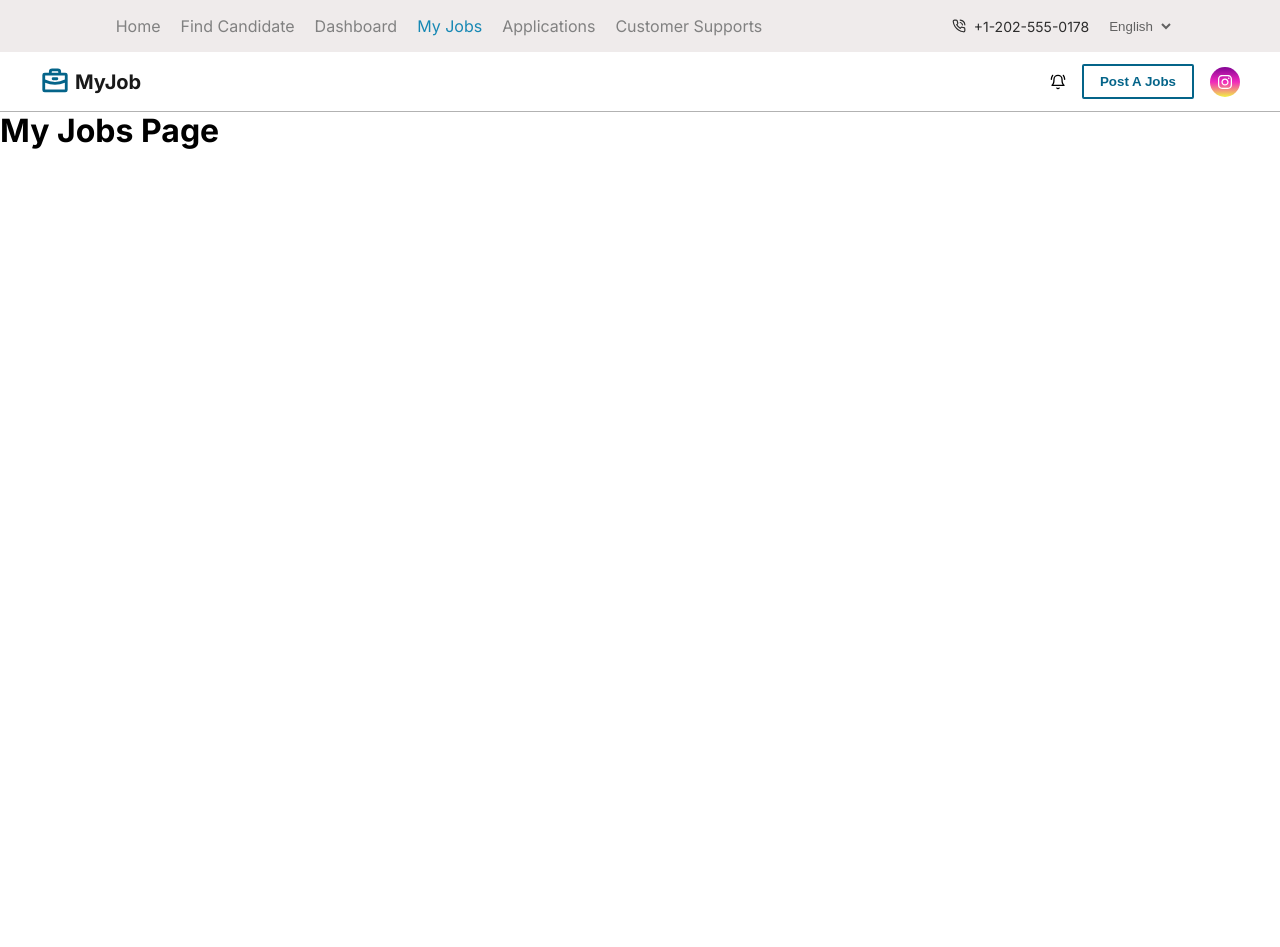
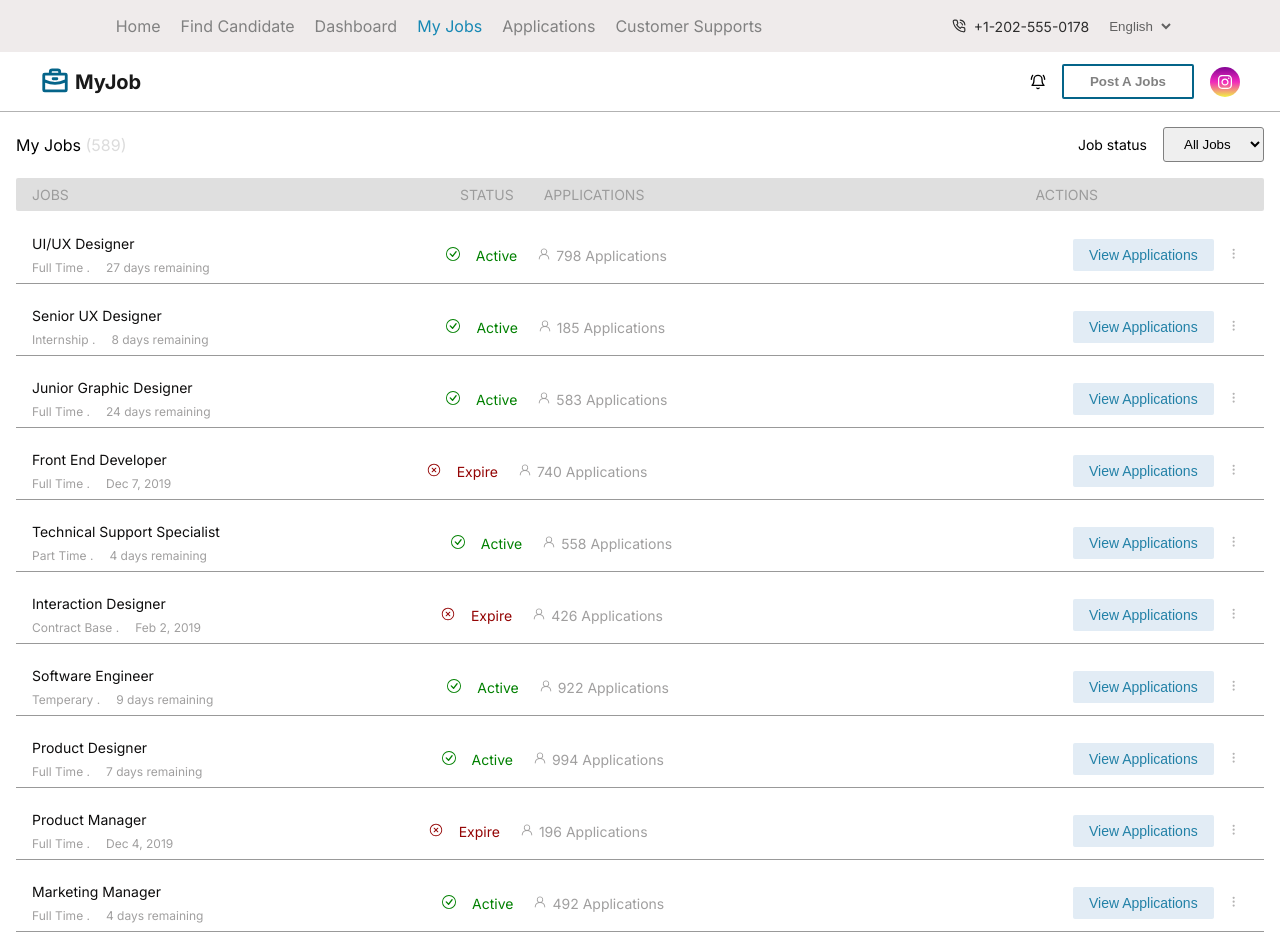
Before and after one commit to NarahariVasantham1567/job-portal, a React app: page /my-jobs in a window 1280 px wide. Before the commit the page ends 800 px from the top, so only its background shows below. Built offline with nearby package versions, Linux system fonts and the light colour scheme; the HTML template or start-up script is replaced by a standard one.

Commit message:
Feat: My jobs page functionality added

```diff
--- a/src/components/Header/Header.jsx
+++ b/src/components/Header/Header.jsx
@@ -3,6 +3,7 @@ import './Header.css';
 import { PiBriefcaseBold } from 'react-icons/pi';
 import { LuBellRing } from 'react-icons/lu';
 import { FaInstagram } from 'react-icons/fa6';
+import { Link } from 'react-router-dom';
 
 export default function Header() {
   return (
@@ -14,7 +15,9 @@ export default function Header() {
         </div>
         <div className='notification-container'>
           <LuBellRing />
-          <button className='post-btn'>Post A Jobs</button>
+          <button className='post-btn'>
+            <Link to='/dashboard/post-job'>Post A Jobs</Link>
+          </button>
           <div className='insta'>
             <FaInstagram className='insta-icon' />
           </div>
--- /dev/null
+++ b/src/components/JobCard/JobCard.css
@@ -0,0 +1,121 @@
+.job-card-container {
+  padding: 8px 16px;
+  width: 100%;
+  display: flex;
+  justify-content: space-between;
+  align-items: center;
+  box-shadow: 0px 1px 0px 0px rgba(0, 0, 0, 0.4);
+  position: relative;
+  /* z-index: 1; */
+}
+
+.role-container {
+  display: flex;
+  flex-direction: column;
+  gap: 8px;
+}
+
+.role {
+  font-size: 14px;
+  font-weight: 400;
+  color: #0e0d0d;
+}
+
+.type-container {
+  display: flex;
+  align-items: center;
+  gap: 16px;
+}
+
+.type-container span {
+  font-size: 12px;
+  color: #a09f9f;
+}
+
+.status-application-container {
+  display: flex;
+  align-items: center;
+  gap: 20px;
+  margin-left: -170px;
+}
+
+.status-container {
+  display: flex;
+  align-items: center;
+  font-size: 14px;
+}
+
+.active-status {
+  color: green;
+}
+
+.inactive-status {
+  color: #940505;
+}
+
+.application-container {
+  display: flex;
+  align-items: center;
+  gap: 5px;
+  font-size: 14px;
+  color: #a09f9f;
+}
+
+.actions-container {
+  display: flex;
+  align-items: center;
+  gap: 5px;
+}
+
+.view-btn {
+  padding: 8px 16px;
+  border: none;
+  border-radius: 2px;
+  color: #2281a7;
+  font-size: 14px;
+  font-weight: 500;
+  background-color: #e2ecf5;
+  cursor: pointer;
+}
+
+.burger-btn {
+  padding: 8px;
+  background-color: transparent;
+  border: none;
+  cursor: pointer;
+  color: #b4b3b3;
+  border-radius: 3px;
+}
+
+.show-content {
+  position: absolute;
+  padding: 8px;
+  border-radius: 4px;
+  display: flex;
+  flex-direction: column;
+  gap: 12px;
+  width: 15%;
+  top: 55px;
+  right: 10px;
+  background-color: #fff;
+  box-shadow: 0px 1px 0px 1px rgba(0, 0, 0, 0.3);
+  display: none;
+}
+
+.display-content {
+  display: block;
+  z-index: 10;
+}
+
+.icon-container {
+  display: flex;
+  align-items: center;
+  gap: 5px;
+  color: #b4b3b3;
+  margin: 10px 0;
+}
+
+.icon-container span {
+  font-size: 12px;
+  font-weight: 500;
+}
--- /dev/null
+++ b/src/components/JobCard/JobCard.jsx
@@ -0,0 +1,79 @@
+import './JobCard.css';
+
+import { RxCrossCircled } from 'react-icons/rx';
+import { BsCheckCircle } from 'react-icons/bs';
+import { GoPerson } from 'react-icons/go';
+import { HiOutlineDotsVertical } from 'react-icons/hi';
+import { GoPlusCircle } from 'react-icons/go';
+import { LuEye } from 'react-icons/lu';
+
+import { useState } from 'react';
+
+const JobCard = ({ role, status, type, noticePeriod, applications }) => {
+  const [openBtn, setOpenBtn] = useState(false);
+
+  return (
+    <div className='job-card-container'>
+      <div className='role-container'>
+        <p className='role'>{role}</p>
+        <div className='type-container'>
+          <span>{type} .</span> <span>{noticePeriod}</span>
+        </div>
+      </div>
+      <div className='status-application-container'>
+        <div
+          className={
+            status === 'Active'
+              ? 'status-container active-status'
+              : 'status-container inactive-status'
+          }
+        >
+          <span>
+            {status === 'Active' ? <BsCheckCircle /> : <RxCrossCircled />}
+          </span>{' '}
+          <span>{status}</span>
+        </div>
+        <div className='application-container'>
+          <span>
+            <GoPerson />
+          </span>{' '}
+          <span>{applications} Applications</span>
+        </div>
+      </div>
+      <div className='actions-container'>
+        <button className='view-btn'>View Applications</button>
+        <button className='burger-btn' onClick={() => setOpenBtn(!openBtn)}>
+          <HiOutlineDotsVertical />
+        </button>
+      </div>
+      {openBtn && (
+        <div
+          className={
+            openBtn === true ? 'show-content display-content' : 'show-content'
+          }
+        >
+          <div className='icon-container'>
+            <span>
+              <GoPlusCircle />
+            </span>{' '}
+            <span>Promote Job</span>
+          </div>
+          <div className='icon-container'>
+            <span>
+              <LuEye />
+            </span>{' '}
+            <span>View Detail</span>
+          </div>
+          <div className='icon-container'>
+            <span>
+              <RxCrossCircled />
+            </span>{' '}
+            <span>Make it Expire</span>
+          </div>
+        </div>
+      )}
+    </div>
+  );
+};
+
+export default JobCard;
--- /dev/null
+++ b/src/pages/MyJobs.css
@@ -0,0 +1,63 @@
+.myjobs-container {
+  padding: 16px;
+  width: 100%;
+  display: flex;
+  flex-direction: column;
+  gap: 16px;
+}
+
+.container {
+  display: flex;
+  justify-content: space-between;
+  align-items: center;
+}
+
+.jobs-heading {
+  font-weight: 400;
+  font-size: 16px;
+}
+
+.jobs-heading span {
+  color: gainsboro;
+}
+
+.status-container {
+  display: flex;
+  align-items: center;
+  gap: 16px;
+}
+
+.job-status {
+  font-size: 14px;
+}
+
+.select-option {
+  padding: 8px 16px;
+  border: 1px solid grey;
+  border-radius: 3px;
+}
+
+.jobs-container {
+  width: 100%;
+  background-color: #dfdfdf;
+  padding: 8px 16px;
+  border-radius: 2px;
+  display: flex;
+  justify-content: space-between;
+  align-items: center;
+}
+
+.jobs-container span {
+  font-size: 14px;
+  color: #9c9c9c;
+}
+
+.jobs-container > div {
+  display: flex;
+  align-items: center;
+  gap: 30px;
+}
+
+.last-child {
+  margin-right: 150px;
+}
--- a/src/pages/MyJobs.jsx
+++ b/src/pages/MyJobs.jsx
@@ -1,7 +1,114 @@
+import JobCard from '../components/JobCard/JobCard';
+import './MyJobs.css';
+
+const data = [
+  {
+    id: 1,
+    role: 'UI/UX Designer',
+    status: 'Active',
+    type: 'Full Time',
+    noticePeriod: '27 days remaining',
+    applications: 798,
+  },
+  {
+    id: 2,
+    role: 'Senior UX Designer',
+    status: 'Active',
+    type: 'Internship',
+    noticePeriod: '8 days remaining',
+    applications: 185,
+  },
+  {
+    id: 3,
+    role: 'Junior Graphic Designer',
+    status: 'Active',
+    type: 'Full Time',
+    noticePeriod: '24 days remaining',
+    applications: 583,
+  },
+  {
+    id: 4,
+    role: 'Front End Developer',
+    status: 'Expire',
+    type: 'Full Time',
+    noticePeriod: 'Dec 7, 2019',
+    applications: 740,
+  },
+  {
+    id: 5,
+    role: 'Technical Support Specialist',
+    status: 'Active',
+    type: 'Part Time',
+    noticePeriod: '4 days remaining',
+    applications: 558,
+  },
+  {
+    id: 6,
+    role: 'Interaction Designer',
+    status: 'Expire',
+    type: 'Contract Base',
+    noticePeriod: 'Feb 2, 2019',
+    applications: 426,
+  },
+  {
+    id: 7,
+    role: 'Software Engineer',
+    status: 'Active',
+    type: 'Temperary',
+    noticePeriod: '9 days remaining',
+    applications: 922,
+  },
+  {
+    id: 8,
+    role: 'Product Designer',
+    status: 'Active',
+    type: 'Full Time',
+    noticePeriod: '7 days remaining',
+    applications: 994,
+  },
+  {
+    id: 9,
+    role: 'Product Manager',
+    status: 'Expire',
+    type: 'Full Time',
+    noticePeriod: 'Dec 4, 2019',
+    applications: 196,
+  },
+  {
+    id: 10,
+    role: 'Marketing Manager',
+    status: 'Active',
+    type: 'Full Time',
+    noticePeriod: '4 days remaining',
+    applications: 492,
+  },
+];
+
 export default function MyJobs() {
   return (
-    <div>
-      <h1>My Jobs Page</h1>
+    <div className='myjobs-container'>
+      <div className='container'>
+        <h3 className='jobs-heading'>
+          My Jobs <span>(589)</span>
+        </h3>
+        <div className='status-container'>
+          <p className='job-status'>Job status</p>
+          <select className='select-option'>
+            <option value='all jobs'>All Jobs</option>
+          </select>
+        </div>
+      </div>
+      <div className='jobs-container'>
+        <span className='jobs-heaiding'>JOBS</span>
+        <div>
+          <span>STATUS</span>
+          <span>APPLICATIONS</span>
+        </div>
+        <span className='last-child'>ACTIONS</span>
+      </div>
+      {data.map((item) => (
+        <JobCard key={item.id} {...item} />
+      ))}
     </div>
   );
 }
--- a/src/pages/PostJob.jsx
+++ b/src/pages/PostJob.jsx
@@ -1,3 +1,5 @@
+import './PostJob.css';
+
 export default function PostJob() {
   return (
     <div>
```
Also changed, not shown: src/pages/PostJob.css (added).
